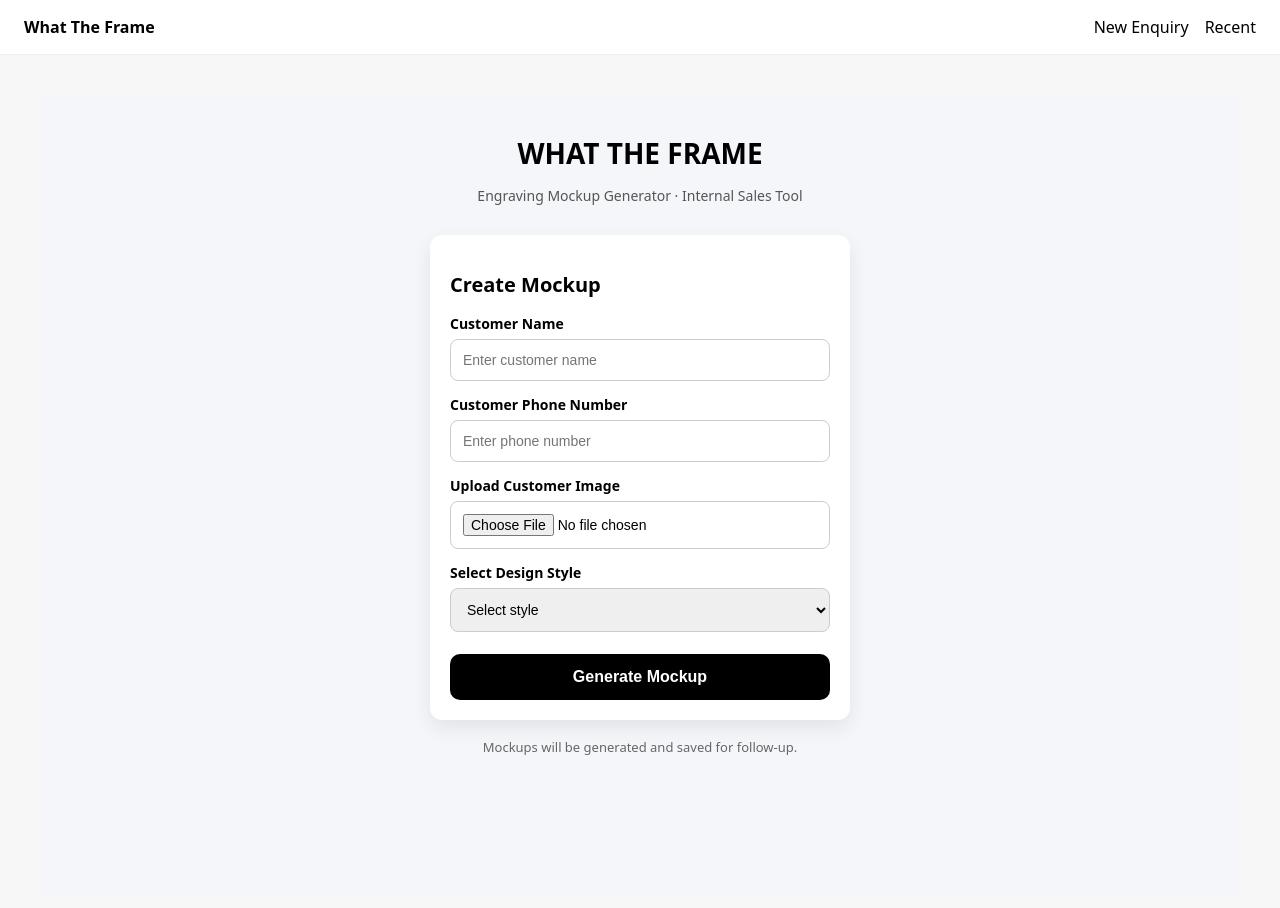
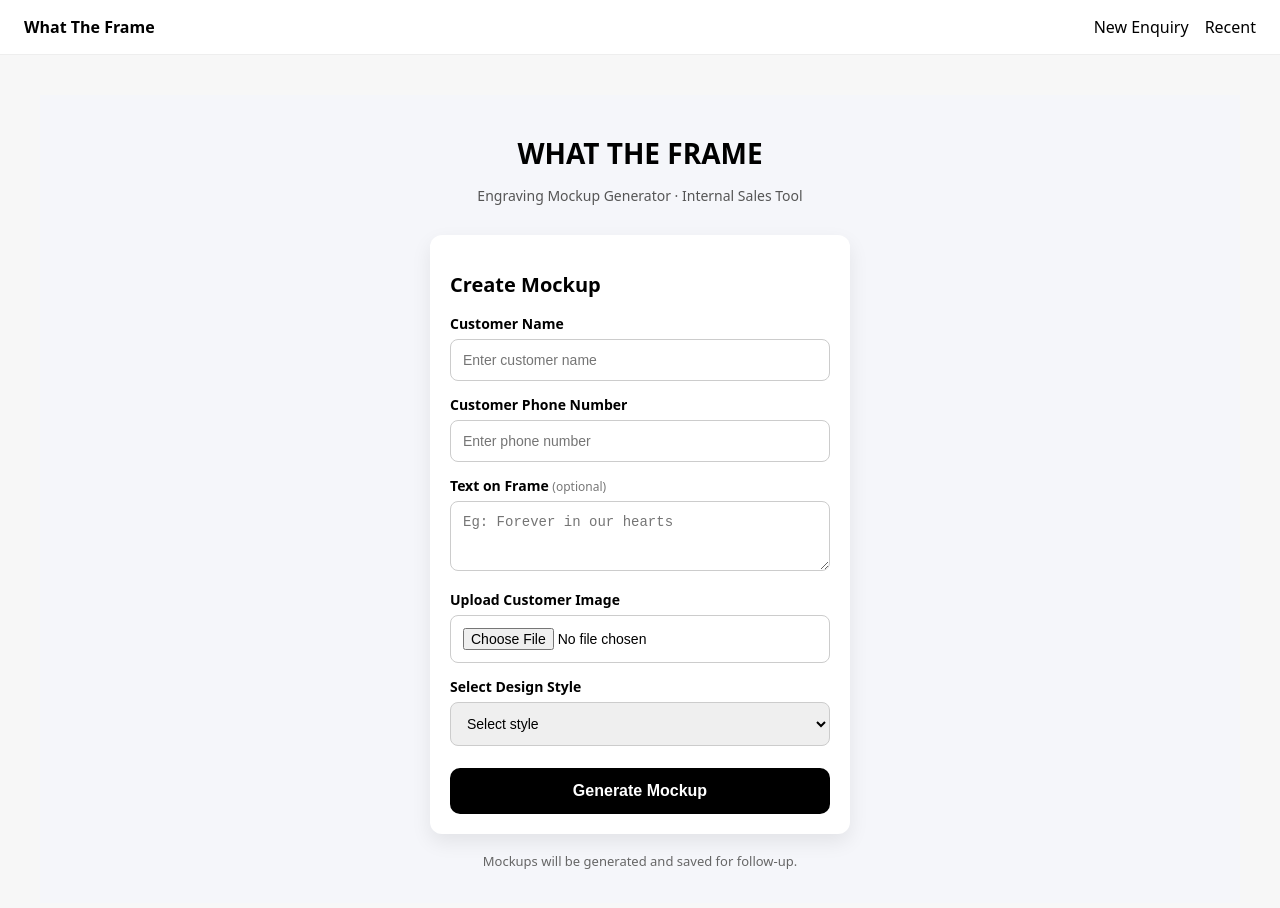
Before and after one commit to thelastgiftteam/engraving-ai-tool, a Next.js app: page / in a window 1280 px wide. Shown: the top 908 px of the page. Built offline with nearby package versions, Linux system fonts and the light colour scheme.

Commit message:
Update page.js

```diff
--- a/app/page.js
+++ b/app/page.js
@@ -6,7 +6,7 @@ export default function HomePage() {
           box-sizing: border-box;
         }
 
-        input, select, button {
+        input, select, textarea, button {
           width: 100%;
           max-width: 100%;
         }
@@ -45,6 +45,15 @@ export default function HomePage() {
             type="tel"
             placeholder="Enter phone number"
             style={styles.input}
+          />
+
+          {/* Optional Frame Text */}
+          <label style={styles.label}>
+            Text on Frame <span style={styles.optional}>(optional)</span>
+          </label>
+          <textarea
+            placeholder="Eg: Forever in our hearts"
+            style={styles.textarea}
           />
 
           {/* Upload Image */}
@@ -128,11 +137,26 @@ const styles = {
     fontWeight: 600,
   },
 
+  optional: {
+    fontWeight: 400,
+    color: "#777",
+    fontSize: 12,
+  },
+
   input: {
     padding: 12,
     borderRadius: 8,
     border: "1px solid #ccc",
     fontSize: 14,
+  },
+
+  textarea: {
+    padding: 12,
+    borderRadius: 8,
+    border: "1px solid #ccc",
+    fontSize: 14,
+    minHeight: 70,
+    resize: "vertical",
   },
 
   button: {
```
